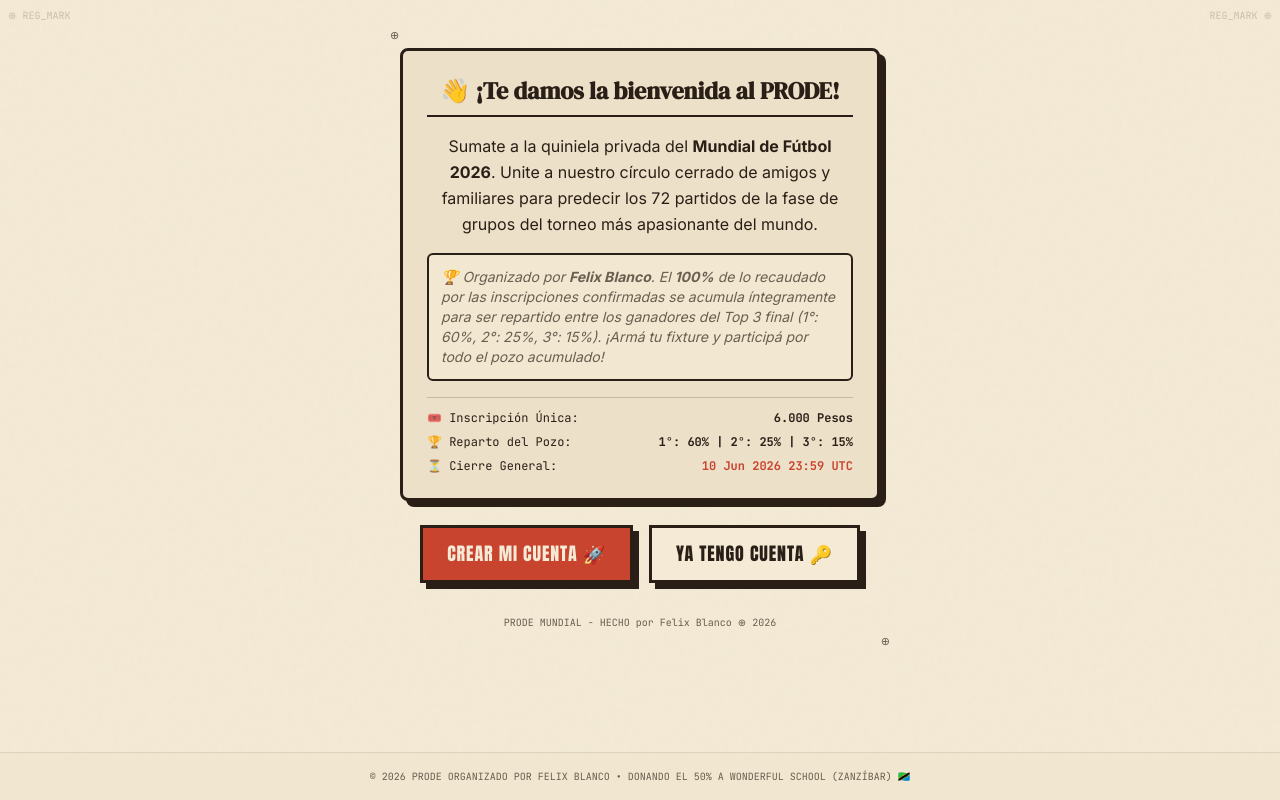
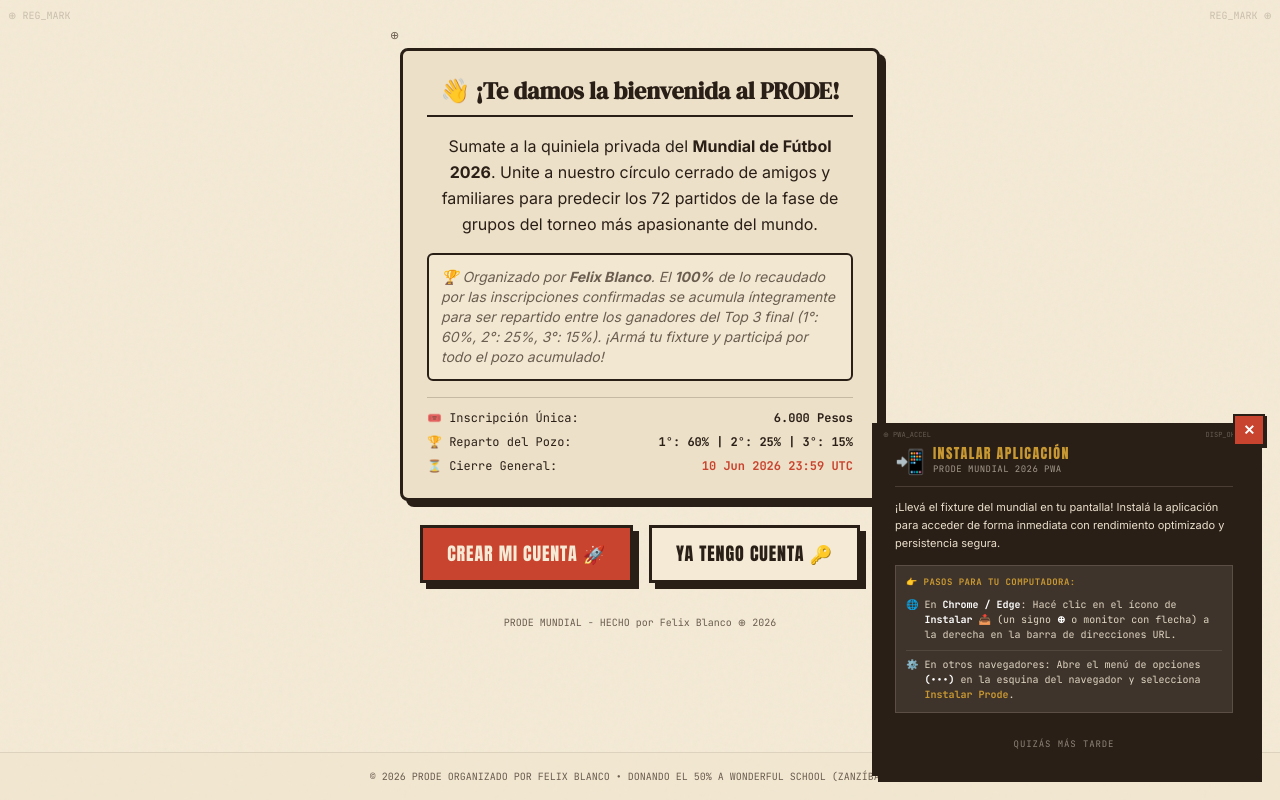
Before and after one commit to sebawhite/prode-mundial-2026, a React (Vite) app: page / in a window 1280 px wide. Built offline with nearby package versions, Linux system fonts and the light colour scheme; no server answers; the database is empty.

Commit message:
feat: add desktop PWA installation instructions for macOS Safari Dock pinning and Chrome/Edge

```diff
--- a/src/components/shared/PwaInstallPrompt.tsx
+++ b/src/components/shared/PwaInstallPrompt.tsx
@@ -3,6 +3,8 @@ import React, { useState, useEffect } from 'react';
 export const PwaInstallPrompt: React.FC = () => {
   const [showPrompt, setShowPrompt] = useState<boolean>(false);
   const [isIOS, setIsIOS] = useState<boolean>(false);
+  const [isDesktop, setIsDesktop] = useState<boolean>(false);
+  const [isMac, setIsMac] = useState<boolean>(false);
   const [deferredPrompt, setDeferredPrompt] = useState<any>(null);
 
   useEffect(() => {
@@ -28,11 +30,12 @@ export const PwaInstallPrompt: React.FC = () => {
     const detectedIOS = isAppleDevice && isSafari;
     setIsIOS(detectedIOS);
 
-    // 4. Detect mobile / tablet viewports
-    const isMobileViewport = window.innerWidth <= 768 || /android|webos|iphone|ipad|ipod|blackberry|iemobile|opera mini/i.test(userAgent);
+    // 4. Detect Desktop / Laptop browsers
+    const isMobile = /android|webos|iphone|ipad|ipod|blackberry|iemobile|opera mini/i.test(userAgent);
+    setIsDesktop(!isMobile);
+    setIsMac(/macintosh|mac os x/.test(userAgent));
 
-    if (isMobileViewport) {
-      // Delay showing the prompt by 3 seconds for a smoother entrance
+    // 5. Delay showing the prompt by 3.5 seconds for a smoother entrance on all devices
     const timer = setTimeout(() => {
       setShowPrompt(true);
     }, 3500);
@@ -50,7 +53,6 @@ export const PwaInstallPrompt: React.FC = () => {
       clearTimeout(timer);
       window.removeEventListener('beforeinstallprompt', handleBeforeInstallPrompt);
     };
-    }
   }, []);
 
   const handleDismiss = () => {
@@ -105,11 +107,11 @@ export const PwaInstallPrompt: React.FC = () => {
           </div>
 
           <p className="font-sans text-[11px] leading-relaxed text-brand-bg/95">
-            ¡Llevá el fixture del mundial en tu bolsillo! Instalá la app en tu pantalla de inicio para acceder de forma inmediata y recibir actualizaciones en vivo.
+            ¡Llevá el fixture del mundial en tu pantalla! Instalá la aplicación para acceder de forma inmediata con rendimiento optimizado y persistencia segura.
           </p>
 
           {isIOS ? (
-            /* iOS Installation Guide */
+            /* 1. iOS Mobile Installation Guide */
             <div className="bg-brand-bg/10 border border-brand-bg/15 p-2.5 space-y-2 rounded-none font-mono text-[10px]">
               <p className="text-brand-gold font-bold uppercase text-[9px] tracking-wider">
                 👉 Pasos para iPhone / iPad:
@@ -122,7 +124,7 @@ export const PwaInstallPrompt: React.FC = () => {
                       <path strokeLinecap="round" strokeLinejoin="round" d="M4 16v1a3 3 0 003 3h10a3 3 0 003-3v-1m-4-8l-4-4m0 0L8 8m4-4v12" />
                     </svg>
                   </span>
-                  en la barra de Safari.
+                  en tu navegador Safari.
                 </li>
                 <li>
                   Deslizá y seleccioná <strong className="text-white">"Agregar a pantalla de inicio"</strong>
@@ -137,8 +139,37 @@ export const PwaInstallPrompt: React.FC = () => {
                 </li>
               </ol>
             </div>
+          ) : isDesktop ? (
+            /* 2. Desktop Installation Guide (New Feature!) */
+            <div className="bg-brand-bg/10 border border-brand-bg/15 p-2.5 space-y-2 rounded-none font-mono text-[10px]">
+              <p className="text-brand-gold font-bold uppercase text-[9px] tracking-wider">
+                👉 Pasos para tu Computadora:
+              </p>
+              <ul className="space-y-2 list-none text-brand-bg/90">
+                {isMac && (
+                  <li className="flex items-start gap-1.5">
+                    <span className="text-brand-gold shrink-0">🍏</span>
+                    <span>
+                      En <strong className="text-white">Safari de Mac</strong>: Ve al menú superior <strong className="text-white">Archivo ➔ Agregar al Dock... 🖥️</strong> para anclarlo en tu barra de apps.
+                    </span>
+                  </li>
+                )}
+                <li className="flex items-start gap-1.5">
+                  <span className="text-brand-gold shrink-0">🌐</span>
+                  <span>
+                    En <strong className="text-white">Chrome / Edge</strong>: Hacé clic en el ícono de <strong className="text-white">Instalar 📥</strong> (un signo <strong className="text-white">⊕</strong> o monitor con flecha) a la derecha en la barra de direcciones URL.
+                  </span>
+                </li>
+                <li className="flex items-start gap-1.5 border-t border-brand-bg/10 pt-1.5 mt-1">
+                  <span className="text-brand-gold shrink-0">⚙️</span>
+                  <span>
+                    En otros navegadores: Abre el menú de opciones <strong className="text-white">(•••)</strong> en la esquina del navegador y selecciona <strong className="text-brand-gold">Instalar Prode</strong>.
+                  </span>
+                </li>
+              </ul>
+            </div>
           ) : (
-            /* Android / Generic Chrome Native Prompt */
+            /* 3. Android / Mobile other Native Prompt */
             <button
               onClick={deferredPrompt ? handleInstallAndroid : handleDismiss}
               className="w-full text-center bg-brand-gold text-brand-ink hover:bg-brand-gold/90 transition-all font-display text-xs uppercase tracking-wider py-2 border-2 border-brand-ink cursor-pointer shadow-[3px_3px_0px_#f4ead5] active:translate-y-0.5 active:shadow-[1px_1px_0px_#f4ead5] block select-none"
```
Lines whose indentation alone changed are shown as unchanged.
